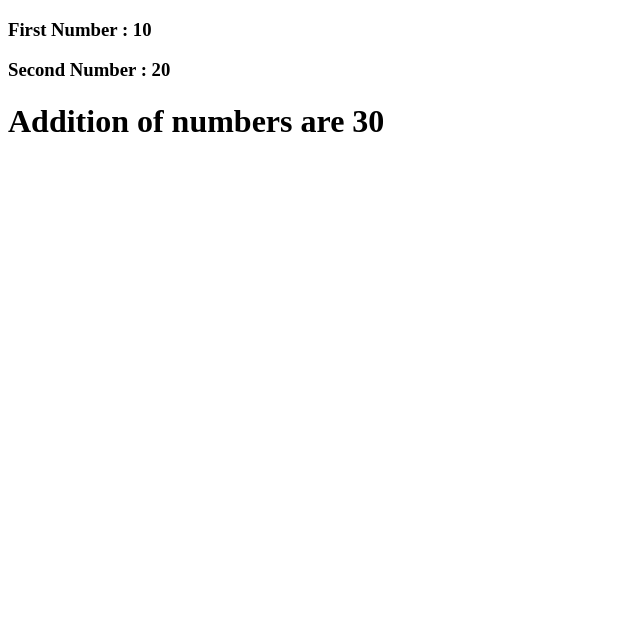
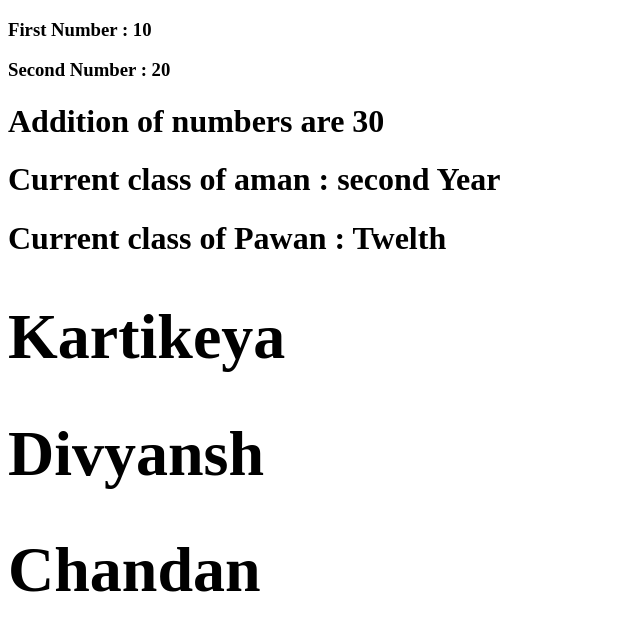
Before and after one commit to amanrcbfan99/mastering-react, a React (Vite) app: page / in a window 1280 px wide. Shown: the top 630 px of the page, without its empty margins (0-640 px from the left). Built offline with nearby package versions, Linux system fonts and the light colour scheme.

Commit message:
learn: practice JSX with objects, variables, and functions

```diff
--- a/src/App.jsx
+++ b/src/App.jsx
@@ -4,13 +4,32 @@
 
 export function Addition(){
 
+  const studentObj = {
+    Aman : "second Year",
+    Ansh  : "First Year",
+    Pawan  : "Twelth"
+  }
+
+
+  function friendCircle(f1, f2, f3){
+    return (
+      <div>
+        <h1>{f1}</h1>
+        <h1>{f2}</h1>
+        <h1>{f3}</h1>
+      </div>
+    )
+  }
   const a = 10;
   const b = 20;
   return (
     <div>
       <h3>First Number : 10</h3>
       <h3>Second Number : 20</h3>
-    <h1>Addition of numbers are {a+b}</h1>
+      <h1>Addition of numbers are {a+b}</h1>
+      <h1>Current class of aman : {studentObj.Aman } </h1>
+      <h1>Current class of Pawan : {studentObj.Pawan}</h1>
+      <h1>{friendCircle("Kartikeya", "Divyansh", "Chandan")}</h1>
     </div>
   )
 }
```
